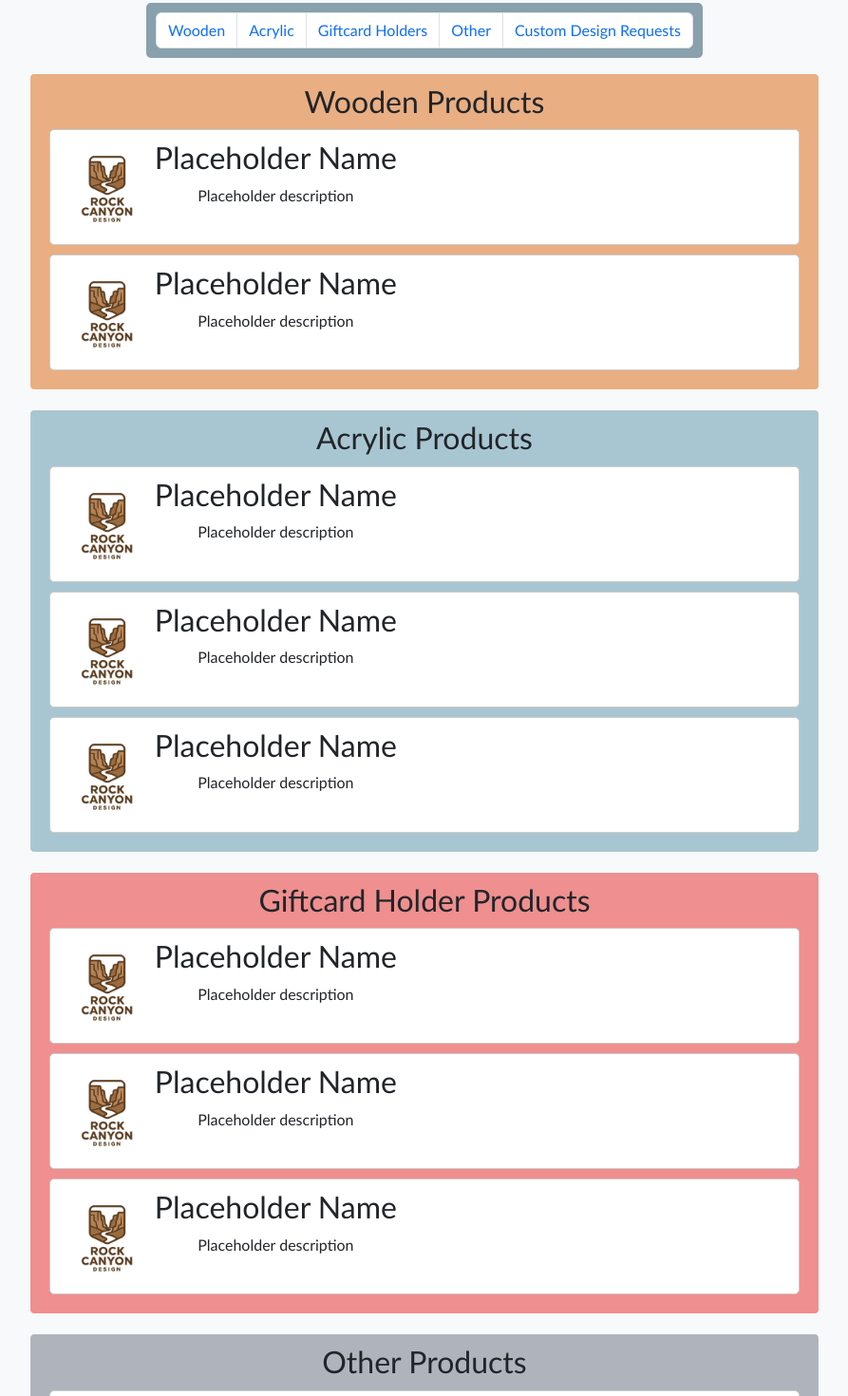
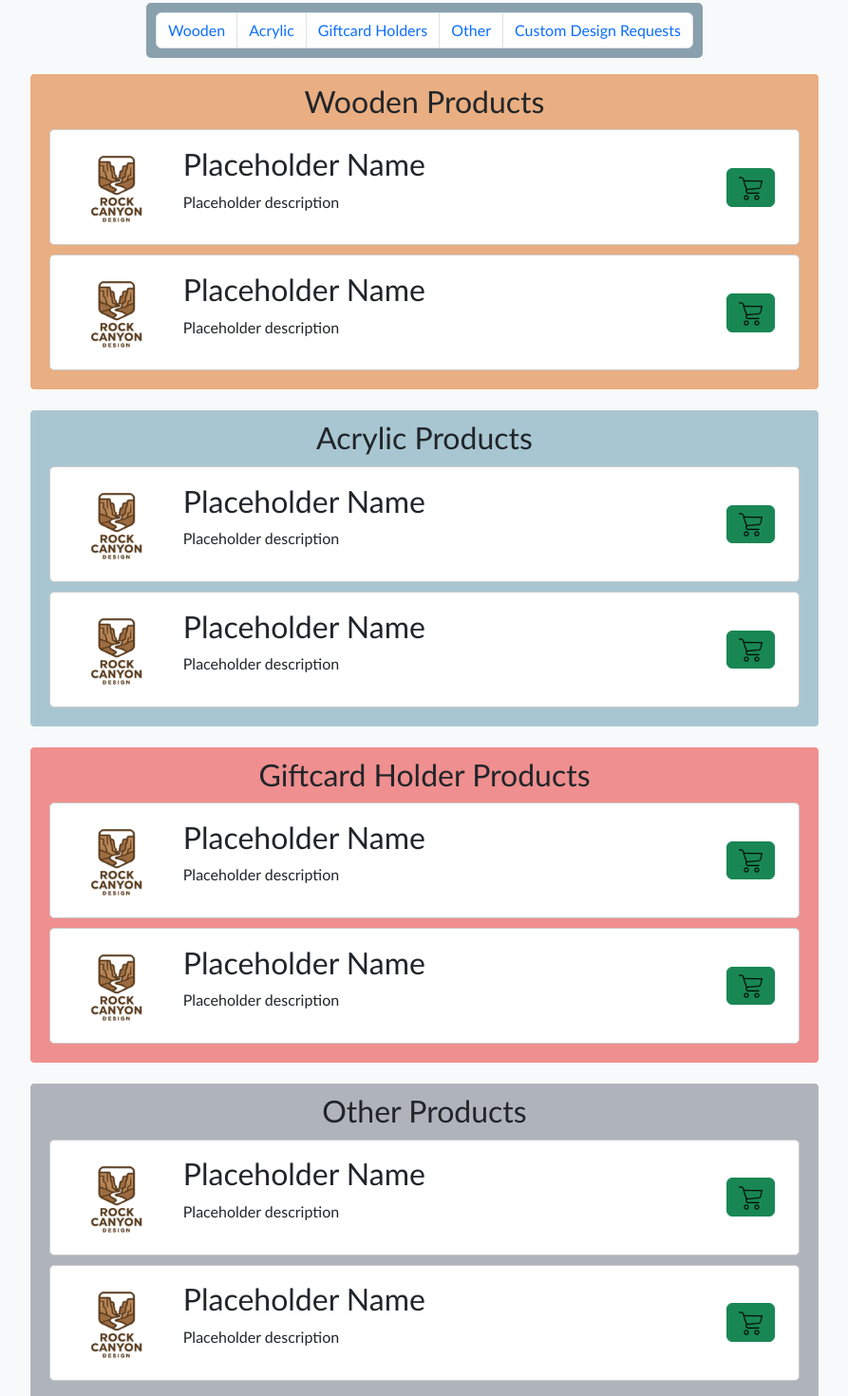
Before and after one commit to Cartermidd/startup, a React (Vite) app: page /products in a window 1280 px wide. Shown: the part 420-1890 px from the top of the page at 95% size, without its empty margins (193-1086 px from the left). Built offline with nearby package versions, Linux system fonts and the light colour scheme.

Commit message:
Product Page improvements including add to cart button placeholder

```diff
--- a/src/app.css
+++ b/src/app.css
@@ -169,4 +169,29 @@ button {
 .product-box {
     background-color: #ffffff;
     border-radius: 5px;
+    display: flex;
+    align-items: center;
+    gap: 20px;
+    padding: 10px 20px;
 }
+
+
+.product-img {
+  width: 100px;
+  height: auto;
+  object-fit: contain;
+}
+
+.product-details {
+    flex: 1;
+    display: flex;
+    flex-direction: column;
+    justify-content: left;
+    align-items: flex-start;
+}
+
+.add-remove-cart-button {
+    align-items: center;
+    display: flex;
+    justify-content: flex-end;
+}
--- a/src/products/products.jsx
+++ b/src/products/products.jsx
@@ -21,22 +21,24 @@ export function Products() {
         <h2>Wooden Products</h2>
         <div className="product-box">
 
-          <img width="100px" src="/rockcanyon_design.png" alt="Placeholder" />
-          <div>
+          <img className="product-img" src="/rockcanyon_design.png" alt="Placeholder" />
+          <div className="product-details">
             <h2>Placeholder Name</h2>
             <p>Placeholder description</p>
           </div>
 
+          <button className="btn btn-success btn-bg"><img src="/shopping-cart.png" width="25"></img></button>
         </div>
 
         <div className="product-box">
 
-          <img width="100px" src="/rockcanyon_design.png" alt="Placeholder" />
-          <div>
+          <img className="product-img" src="/rockcanyon_design.png" alt="Placeholder" />
+          <div className="product-details">
             <h2>Placeholder Name</h2>
             <p>Placeholder description</p>
           </div>
 
+          <button className="btn btn-success btn-bg"><img src="/shopping-cart.png" width="25"></img></button>
         </div>
       </div>
 
@@ -46,32 +48,26 @@ export function Products() {
         <h2>Acrylic Products</h2>
         <div className="product-box">
 
-          <img width="100px" src="/rockcanyon_design.png" alt="Placeholder" />
-          <div>
+          <img className="product-img" src="/rockcanyon_design.png" alt="Placeholder" />
+          <div className="product-details">
             <h2>Placeholder Name</h2>
             <p>Placeholder description</p>
           </div>
 
+          <button className="btn btn-success btn-bg"><img src="/shopping-cart.png" width="25"></img></button>
         </div>
 
         <div className="product-box">
-          <img width="100px" src="/rockcanyon_design.png" alt="Placeholder" />
-          <div>
+
+          <img className="product-img" src="/rockcanyon_design.png" alt="Placeholder" />
+          <div className="product-details">
             <h2>Placeholder Name</h2>
             <p>Placeholder description</p>
           </div>
 
+          <button className="btn btn-success btn-bg"><img src="/shopping-cart.png" width="25"></img></button>
         </div>
 
-              <div className="product-box">
-
-            <img width="100px" src="/rockcanyon_design.png" alt="Placeholder" />
-            <div>
-              <h2>Placeholder Name</h2>
-              <p>Placeholder description</p>
-            </div>
-
-        </div>
       </div>
 
 
@@ -80,33 +76,26 @@ export function Products() {
         <h2>Giftcard Holder Products</h2>
         <div className="product-box">
 
-          <img width="100px" src="/rockcanyon_design.png" alt="Placeholder" />
-          <div>
+          <img className="product-img" src="/rockcanyon_design.png" alt="Placeholder" />
+          <div className="product-details">
             <h2>Placeholder Name</h2>
             <p>Placeholder description</p>
           </div>
 
+          <button className="btn btn-success btn-bg"><img src="/shopping-cart.png" width="25"></img></button>
         </div>
 
         <div className="product-box">
 
-          <img width="100px" src="/rockcanyon_design.png" alt="Placeholder" />
-          <div>
+          <img className="product-img" src="/rockcanyon_design.png" alt="Placeholder" />
+          <div className="product-details">
             <h2>Placeholder Name</h2>
             <p>Placeholder description</p>
           </div>
 
+          <button className="btn btn-success btn-bg"><img src="/shopping-cart.png" width="25"></img></button>
         </div>
 
-              <div className="product-box">
-
-            <img width="100px" src="/rockcanyon_design.png" alt="Placeholder" />
-            <div>
-              <h2>Placeholder Name</h2>
-              <p>Placeholder description</p>
-            </div>
-
-        </div>
 
         </div>
 
@@ -114,33 +103,26 @@ export function Products() {
         <h2>Other Products</h2>
         <div className="product-box">
 
-          <img width="100px" src="/rockcanyon_design.png" alt="Placeholder" />
-          <div>
+          <img className="product-img" src="/rockcanyon_design.png" alt="Placeholder" />
+          <div className="product-details">
             <h2>Placeholder Name</h2>
             <p>Placeholder description</p>
           </div>
 
+          <button className="btn btn-success btn-bg"><img src="/shopping-cart.png" width="25"></img></button>
         </div>
 
         <div className="product-box">
 
-          <img width="100px" src="/rockcanyon_design.png" alt="Placeholder" />
-          <div>
+          <img className="product-img" src="/rockcanyon_design.png" alt="Placeholder" />
+          <div className="product-details">
             <h2>Placeholder Name</h2>
             <p>Placeholder description</p>
           </div>
 
+          <button className="btn btn-success btn-bg"><img src="/shopping-cart.png" width="25"></img></button>
         </div>
 
-        <div className="product-box">
-
-            <img width="100px" src="/rockcanyon_design.png" alt="Placeholder" />
-            <div>
-              <h2>Placeholder Name</h2>
-              <p>Placeholder description</p>
-            </div>
-
-        </div>
       </div>
 
 
```
Also changed, not shown: public/shopping-cart.png (added).
